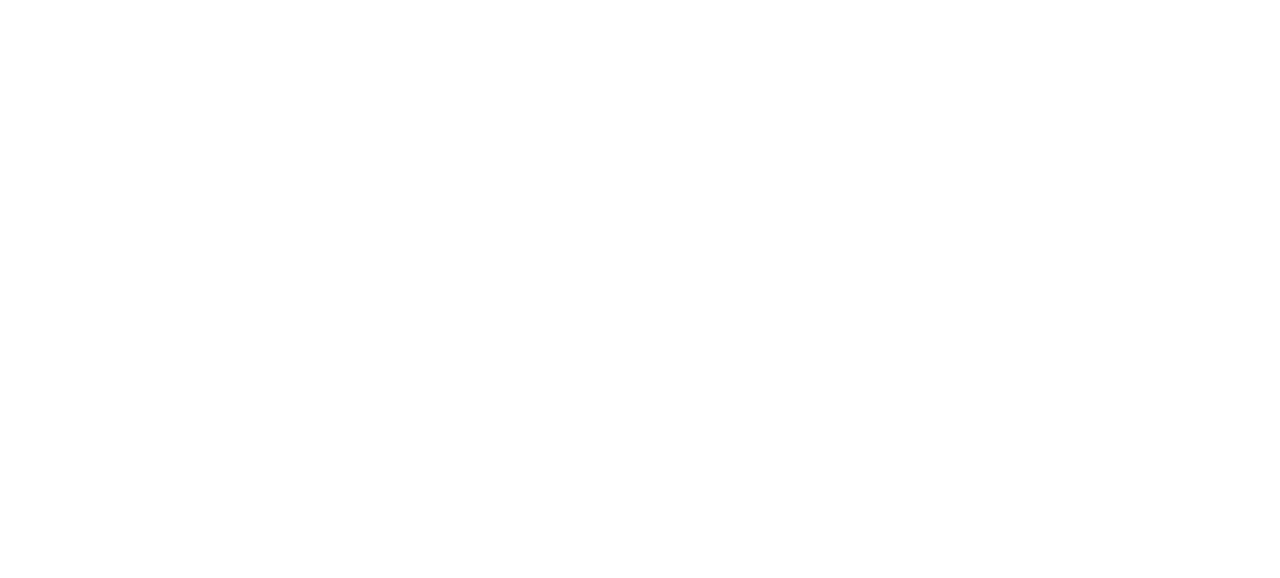
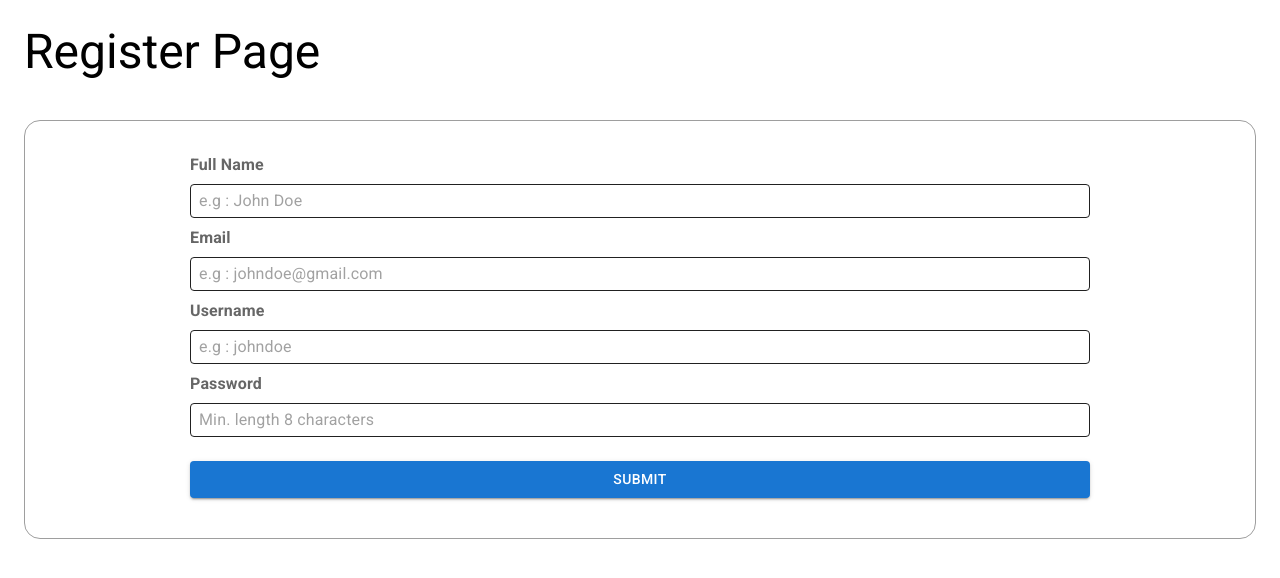
Before and after one commit to farisadam97/lowkey-pro-client, a React (Create React App) app: page /register in a window 1280 px wide. Before the commit this address had no page. Shown: the top 578 px of the page. Built offline with nearby package versions, Linux system fonts and the light colour scheme.

Commit message:
view register with hook form

```diff
--- a/package.json
+++ b/package.json
@@ -14,8 +14,8 @@
     "dotenv": "^11.0.0",
     "react": "^17.0.2",
     "react-dom": "^17.0.2",
+    "react-hook-form": "^7.24.0",
     "react-router-dom": "^6.2.1",
-    "react-scripts": "^5.0.0",
     "react-scripts": "5.0.0",
     "styled-components": "^5.3.3",
     "web-vitals": "^2.1.3"
--- a/src/App.js
+++ b/src/App.js
@@ -1,6 +1,7 @@
 import FirstPage from './pages/FirstPage/FirstPage.pages';
 import {BrowserRouter, Routes, Route} from 'react-router-dom';
 import Login from './components/navbar/navbar.component';
+import Register from './pages/Register/Register';
 
 function App() {
   return (
@@ -15,6 +16,7 @@ function App() {
         <Routes>
           <Route path="/" element={<FirstPage></FirstPage>} />
           <Route path="/login" element={<Login/>} />
+          <Route path="/register" element={<Register/>} />
         </Routes>
       </BrowserRouter>
     </div>
--- /dev/null
+++ b/src/components/FormRegister/FormRegister.component.jsx
@@ -0,0 +1,90 @@
+import React from "react";
+import Box from '@mui/material/Box';
+import Input from '@mui/material/Input';
+import InputLabel from '@mui/material/InputLabel';
+import Button from '@mui/material/Button';
+import Typography from '@mui/material/Typography';
+import { useForm,handleSubmit} from "react-hook-form";
+
+const FormRegister = () => {
+    const { register,formState: { errors }, handleSubmit,setError} = useForm();
+    const onSubmit = data => {
+
+        console.log(data)
+    };
+
+    return(
+        <Box sx={{width:'45wh',p:3, mt:5,border: 1,borderRadius:4,borderColor:'grey.500'}}>
+            <Box component="form" noValidate sx={{mx:"auto"}} onSubmit={handleSubmit(onSubmit)} maxWidth={"md"}>
+                <Box className="" sx={{my:1}}>
+                    <InputLabel sx={{mb:1,fontSize:16,fontWeight: 'bold' }}>Full Name</InputLabel>
+                    <Input
+                        type="text"
+                        disableUnderline={true}
+                        sx={{border:1, px:1,borderRadius:1,width:"100%"}}
+                        name="fullname"
+                        placeholder="e.g : John Doe"
+                        autoComplete=""
+                        {...register("fullname", { required: true})}
+                    >
+
+                    </Input>
+                    {
+                        errors.fullname?.type === 'required' && <Typography sx={{color:"red"}} component="div" gutterBottom>Required</Typography>
+                    }
+                </Box>
+                <Box className="" sx={{my:1}}>
+                    <InputLabel sx={{mb:1,fontSize:16,fontWeight: 'bold' }}>Email</InputLabel>
+                    <Input
+                        type="email"
+                        disableUnderline={true}
+                        sx={{border:1, px:1,borderRadius:1,width:"100%"}}
+                        name="email"
+                        placeholder="e.g : johndoe@gmail.com"
+                        {...register("email", { required: true})}
+                    >
+
+                    </Input>
+                    {
+                        errors.email?.type === 'required' && <Typography sx={{color:"red"}} component="div" gutterBottom>Required</Typography>
+                    }
+                </Box>
+                <Box className="" sx={{my:1}}>
+                    <InputLabel sx={{mb:1,fontSize:16,fontWeight: 'bold' }}>Username</InputLabel>
+                    <Input
+                        type="text"
+                        disableUnderline={true}
+                        sx={{border:1, px:1,borderRadius:1,width:"100%"}}
+                        name="username"
+                        placeholder="e.g : johndoe"
+                        {...register("username", { required: true})}
+                    >
+
+                    </Input>
+                    {
+                        errors.username?.type === 'required' && <Typography sx={{color:"red"}} component="div" gutterBottom>Required</Typography>
+                    }
+                </Box>
+                <Box className="" sx={{my:1}}>
+                    <InputLabel sx={{mb:1,fontSize:16,fontWeight: 'bold' }}>Password</InputLabel>
+                    <Input
+                        type="password"
+                        disableUnderline={true}
+                        sx={{border:1, px:1,borderRadius:1,width:"100%"}}
+                        name="pasword"
+                        placeholder="Min. length 8 characters"
+                        {...register("password", { minLength: {value:8,message: "Minimal 8 characters"}})}
+                    >
+
+                    </Input>
+                    {
+                        errors.password?.message && <Typography sx={{color:"red"}} component="div" gutterBottom> {errors.password?.message} </Typography>
+                    }
+                </Box>
+                <Button type="submit" variant="contained" sx={{width:"100%" , my:2}}>Submit  </Button>
+            </Box>
+        </Box>
+    )
+}
+
+export default FormRegister
--- /dev/null
+++ b/src/pages/Register/Register.js
@@ -0,0 +1,20 @@
+import React from "react";
+import Container from '@mui/material/Container';
+import Box from '@mui/material/Box';
+import Typography from '@mui/material/Typography';
+import FormRegister from "../../components/FormRegister/FormRegister.component";
+
+const Register = () => {
+    return(
+        <Container maxWidth="xl">
+            <Box sx={{ mt:3 ,  height: '100vh' }} >
+                <Typography variant="h3" component="div" gutterBottom>
+                    Register Page
+                </Typography>
+                <FormRegister />
+            </Box>
+        </Container>
+    )
+}
+
+export default Register
```
Also changed, not shown: 1 other file (tests, documents, lock files or other folders).
